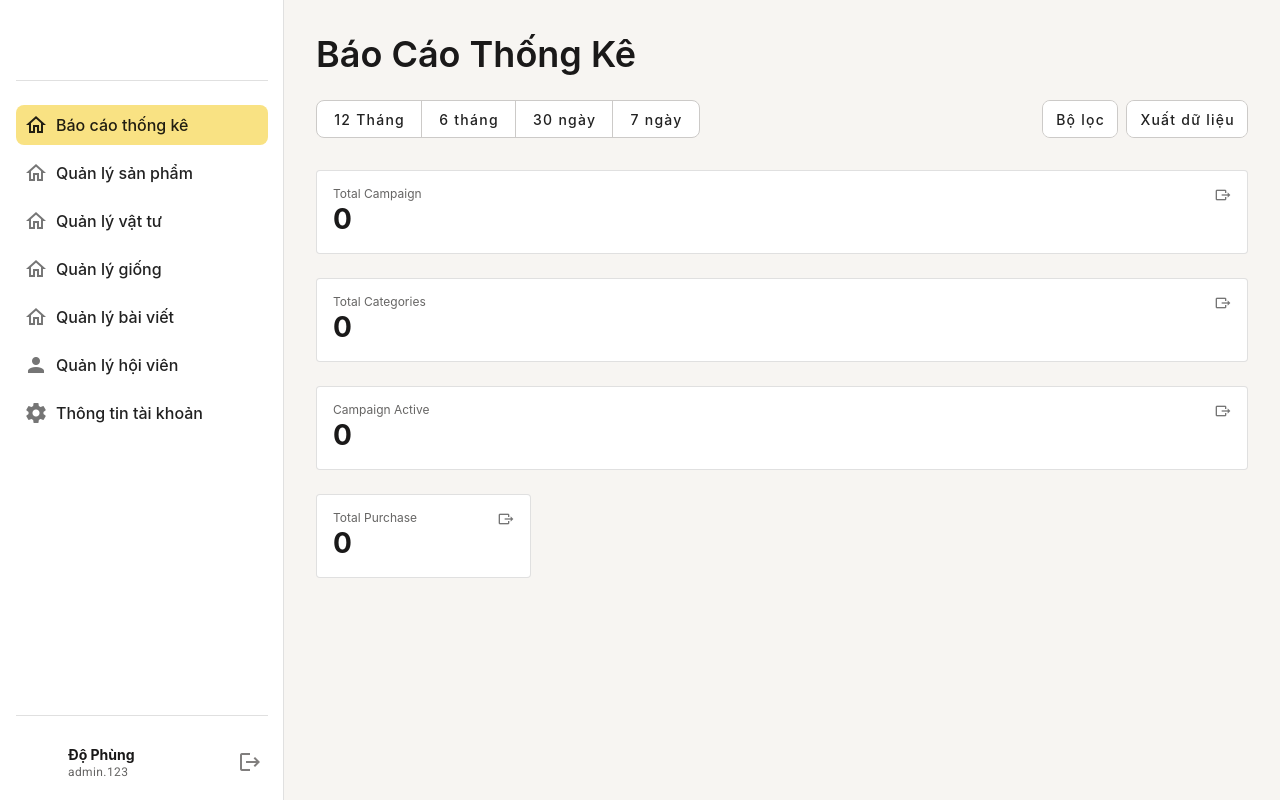
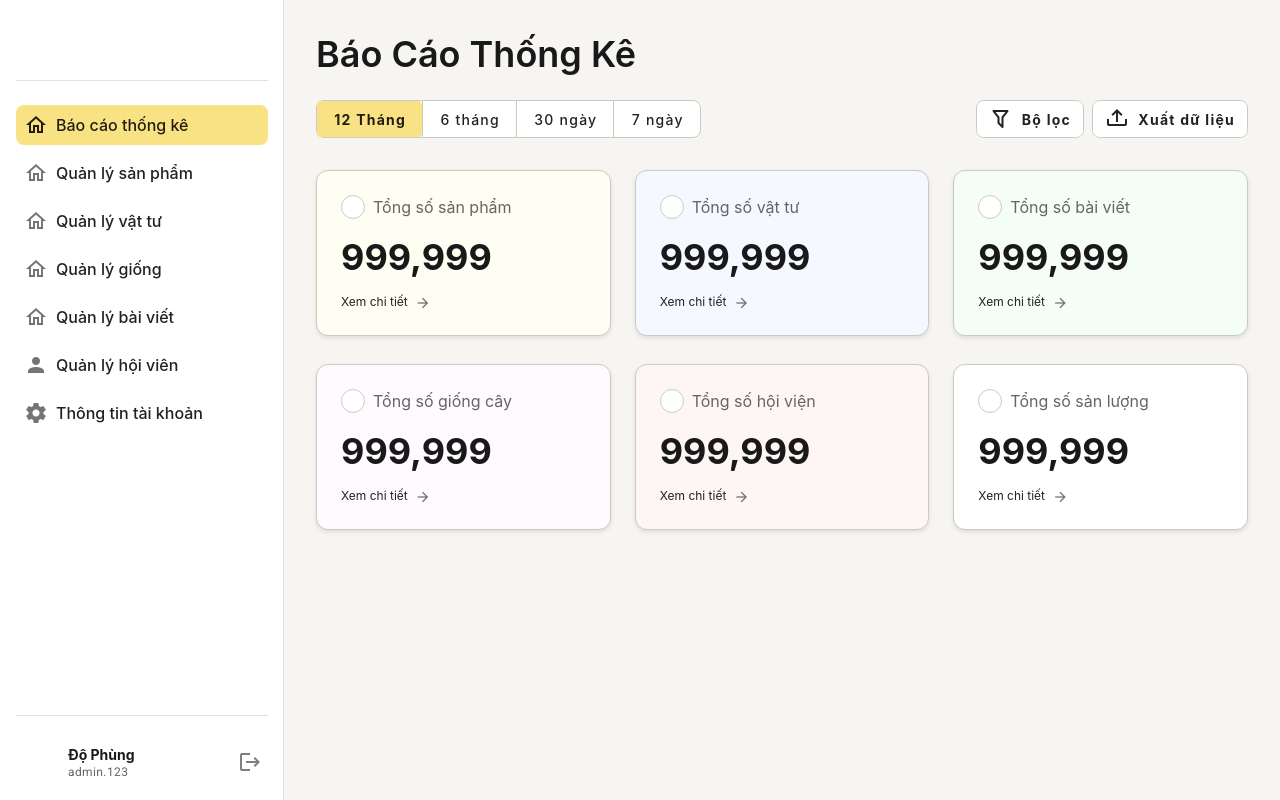
Before and after one commit to capylabs-io/agriculture-marketing-fe-admin, a Vue app: page /dashboard in a window 1280 px wide. Built offline with nearby package versions, Linux system fonts and the light colour scheme.

Commit message:
dash-board-page

```diff
--- a/src/plugins/vuetify.js
+++ b/src/plugins/vuetify.js
@@ -58,6 +58,9 @@ export default new Vuetify({
         purple10: "#FEFAFF",
         purple60: "#BA24D5",
         purple70: "#9F1AB1",
+
+        //yellow
+        yellow5: "#FEFEF2",
       },
     },
   },
--- a/src/views/dash-board/pages/dash-board.vue
+++ b/src/views/dash-board/pages/dash-board.vue
@@ -9,92 +9,169 @@
     </v-row>
     <div class="d-flex justify-space-between align-center mt-6">
       <div class="neutral30-border d-flex column-gap-10 tab border-radius-8">
-        <v-btn class="voucher active text-none text-sm" text> 12 Tháng </v-btn>
+        <v-btn class="tab1 active text-none text-sm" text @click="tab(1)">
+          12 Tháng
+        </v-btn>
         <div class="vl"></div>
-        <v-btn class="clothes text-none text-sm" text> 6 tháng </v-btn>
+        <v-btn class="tab2 text-none text-sm" text @click="tab(2)">
+          6 tháng
+        </v-btn>
         <div class="vl"></div>
-        <v-btn class="clothes text-none text-sm" text> 30 ngày </v-btn>
+        <v-btn class="tab3 text-none text-sm" text @click="tab(3)">
+          30 ngày
+        </v-btn>
         <div class="vl"></div>
-        <v-btn class="clothes text-none text-sm" text> 7 ngày </v-btn>
+        <v-btn class="tab4 text-none text-sm" text @click="tab(4)">
+          7 ngày
+        </v-btn>
       </div>
       <div class="d-flex">
         <div class="neutral30-border border-radius-8 overflow-hidden mr-2">
-          <v-btn color="white" class="text-none px-3" depressed>Bộ lọc</v-btn>
+          <v-btn color="white" class="text-none px-3 font-weight-bold" depressed
+            ><v-icon class="mr-2">mdi-filter-outline</v-icon>Bộ lọc</v-btn
+          >
         </div>
 
         <div class="neutral30-border border-radius-8 overflow-hidden">
-          <v-btn color="white" class="text-none px-3" depressed
-            >Xuất dữ liệu</v-btn
+          <v-btn color="white" class="text-none px-3 font-weight-bold" depressed
+            ><v-icon class="mr-2">mdi-tray-arrow-up</v-icon>Xuất dữ liệu</v-btn
           >
         </div>
       </div>
     </div>
     <v-row class="mt-5">
-      <v-col cols="12" xl="3">
+      <v-col cols="12" xl="4" md="4">
         <v-card
-          class="number-card pa-4 d-flex justify-space-between"
-          rounded="12"
+          class="number-card border-radius-12 neutral30-border pa-6"
+          :style="{ background: '#FEFEF2' }"
           outlined
         >
-          <div>
-            <div class="text-left neutral70--text text-xs">Total Campaign</div>
+          <div class="d-flex align-center">
+            <div class="dashboard-icon neutral30-border mr-2"></div>
+            <div class="neutral70--text text-md">Tổng số sản phẩm</div>
+          </div>
 
-            <div class="text-dp-sm font-weight-bold neutral100--text text-left">
-              0
-            </div>
+          <div
+            class="text-dp-md font-weight-bold neutral100--text text-left mt-4"
+          >
+            999,999
           </div>
-          <v-icon small class="align-self-start">mdi-export</v-icon>
+
+          <div class="mt-4 text-xs">
+            Xem chi tiết <v-icon small class="ml-1">mdi-arrow-right</v-icon>
+          </div>
         </v-card>
       </v-col>
-      <v-col cols="12" xl="3"
-        ><v-card
-          class="number-card pa-4 d-flex justify-space-between"
-          rounded="12"
+      <v-col cols="12" xl="4" md="4">
+        <v-card
+          class="number-card border-radius-12 neutral30-border pa-6"
+          :style="{ background: '#F5F8FF' }"
           outlined
         >
-          <div>
-            <div class="text-left neutral70--text text-xs">
-              Total Categories
-            </div>
+          <div class="d-flex align-center">
+            <div class="dashboard-icon neutral30-border mr-2"></div>
+            <div class="neutral70--text text-md">Tổng số vật tư</div>
+          </div>
 
-            <div class="text-dp-sm font-weight-bold neutral100--text text-left">
-              0
-            </div>
+          <div
+            class="text-dp-md font-weight-bold neutral100--text text-left mt-4"
+          >
+            999,999
           </div>
-          <v-icon small class="align-self-start">mdi-export</v-icon>
+
+          <div class="mt-4 text-xs">
+            Xem chi tiết <v-icon small class="ml-1">mdi-arrow-right</v-icon>
+          </div>
         </v-card>
       </v-col>
-
-      <v-col cols="12" xl="3"
-        ><v-card
-          class="number-card pa-4 d-flex justify-space-between"
-          rounded="12"
+      <v-col cols="12" xl="4" md="4">
+        <v-card
+          class="number-card border-radius-12 neutral30-border pa-6"
+          :style="{ background: '#F4FEF6' }"
           outlined
         >
-          <div>
-            <div class="text-left neutral70--text text-xs">Campaign Active</div>
+          <div class="d-flex align-center">
+            <div class="dashboard-icon neutral30-border mr-2"></div>
+            <div class="neutral70--text text-md">Tổng số bài viết</div>
+          </div>
 
-            <div class="text-dp-sm font-weight-bold neutral100--text text-left">
-              0
-            </div>
+          <div
+            class="text-dp-md font-weight-bold neutral100--text text-left mt-4"
+          >
+            999,999
           </div>
-          <v-icon small class="align-self-start">mdi-export</v-icon>
+
+          <div class="mt-4 text-xs">
+            Xem chi tiết <v-icon small class="ml-1">mdi-arrow-right</v-icon>
+          </div>
         </v-card>
       </v-col>
-      <v-col cols="3"
-        ><v-card
-          class="number-card pa-4 d-flex justify-space-between"
-          rounded="12"
+    </v-row>
+    <v-row class="mt-4">
+      <v-col cols="12" xl="4" md="4">
+        <v-card
+          class="number-card border-radius-12 neutral30-border pa-6"
+          :style="{ background: '#FEFAFF' }"
           outlined
         >
-          <div>
-            <div class="text-left neutral70--text text-xs">Total Purchase</div>
+          <div class="d-flex align-center">
+            <div class="dashboard-icon neutral30-border mr-2"></div>
+            <div class="neutral70--text text-md">Tổng số giống cây</div>
+          </div>
 
-            <div class="text-dp-sm font-weight-bold neutral100--text text-left">
-              0
-            </div>
+          <div
+            class="text-dp-md font-weight-bold neutral100--text text-left mt-4"
+          >
+            999,999
           </div>
-          <v-icon small class="align-self-start">mdi-export</v-icon>
+
+          <div class="mt-4 text-xs">
+            Xem chi tiết <v-icon small class="ml-1">mdi-arrow-right</v-icon>
+          </div>
+        </v-card>
+      </v-col>
+      <v-col cols="12" xl="4" md="4">
+        <v-card
+          class="number-card border-radius-12 neutral30-border pa-6"
+          :style="{ background: '#FEF6F4' }"
+          outlined
+        >
+          <div class="d-flex align-center">
+            <div class="dashboard-icon neutral30-border mr-2"></div>
+            <div class="neutral70--text text-md">Tổng số hội viện</div>
+          </div>
+
+          <div
+            class="text-dp-md font-weight-bold neutral100--text text-left mt-4"
+          >
+            999,999
+          </div>
+
+          <div class="mt-4 text-xs">
+            Xem chi tiết <v-icon small class="ml-1">mdi-arrow-right</v-icon>
+          </div>
+        </v-card>
+      </v-col>
+      <v-col cols="12" xl="4" md="4">
+        <v-card
+          class="number-card border-radius-12 neutral30-border pa-6"
+          :style="{ background: '#FFFFFF' }"
+          outlined
+        >
+          <div class="d-flex align-center">
+            <div class="dashboard-icon neutral30-border mr-2"></div>
+            <div class="neutral70--text text-md">Tổng số sản lượng</div>
+          </div>
+
+          <div
+            class="text-dp-md font-weight-bold neutral100--text text-left mt-4"
+          >
+            999,999
+          </div>
+
+          <div class="mt-4 text-xs">
+            Xem chi tiết <v-icon small class="ml-1">mdi-arrow-right</v-icon>
+          </div>
         </v-card>
       </v-col>
     </v-row>
@@ -102,7 +179,38 @@
 </template>
 
 <script>
-export default {};
+export default {
+  methods: {
+    tab(show) {
+      this.index = 1;
+      const tab1 = document.querySelector(".tab1");
+      const tab2 = document.querySelector(".tab2");
+      const tab3 = document.querySelector(".tab3");
+      const tab4 = document.querySelector(".tab4");
+      if (show == 1) {
+        tab1.classList.add("active");
+        tab2.classList.remove("active");
+        tab3.classList.remove("active");
+        tab4.classList.remove("active");
+      } else if (show == 2) {
+        tab1.classList.remove("active");
+        tab2.classList.add("active");
+        tab3.classList.remove("active");
+        tab4.classList.remove("active");
+      } else if (show == 3) {
+        tab1.classList.remove("active");
+        tab2.classList.remove("active");
+        tab3.classList.add("active");
+        tab4.classList.remove("active");
+      } else {
+        tab1.classList.remove("active");
+        tab2.classList.remove("active");
+        tab4.classList.add("active");
+        tab3.classList.remove("active");
+      }
+    },
+  },
+};
 </script>
 
 <style lang="scss" scoped>
@@ -118,4 +226,18 @@ export default {};
 v-btn {
   border-radius: 0px !important;
 }
+.active {
+  background: var(--v-primary40-base);
+  font-weight: bold;
+}
+.number-card {
+  height: 166px;
+  box-shadow: 0px 2px 4px rgba(0, 0, 0, 0.1);
+}
+.dashboard-icon {
+  width: 24px;
+  height: 24px;
+  background: white;
+  border-radius: 100px;
+}
 </style>
```
